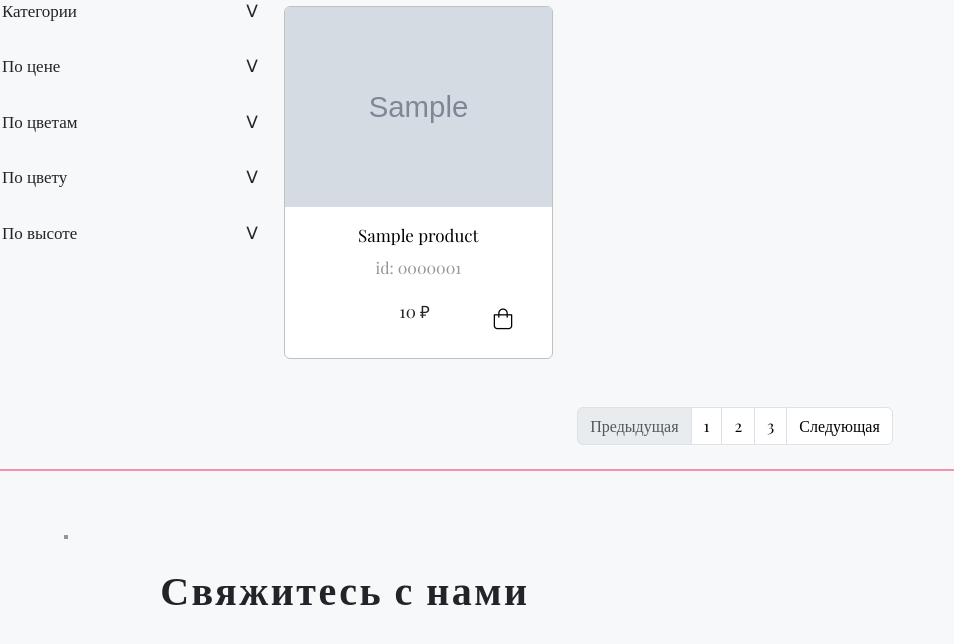
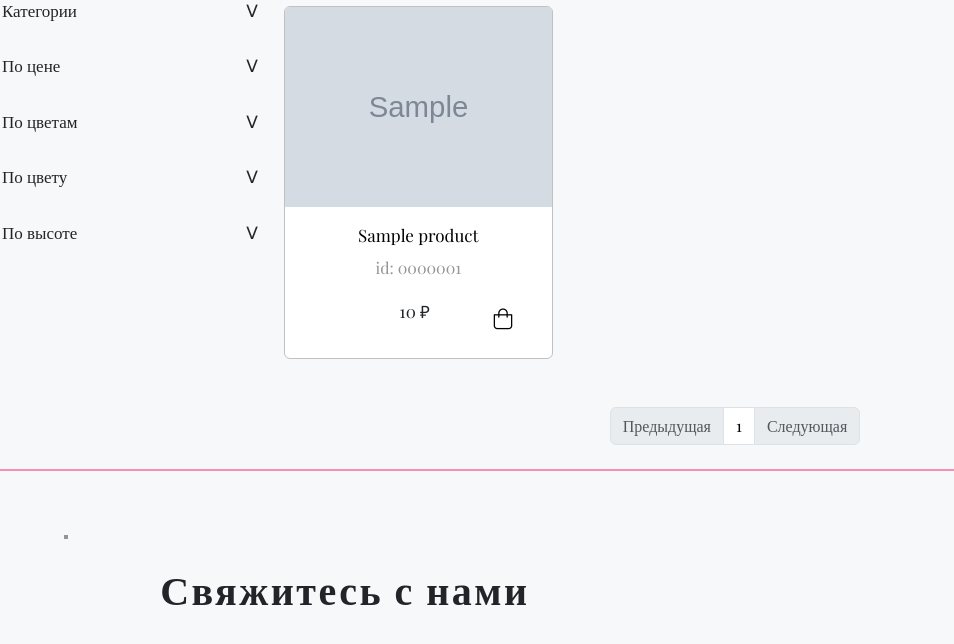
Before and after one commit to ysvvi/app1, a Django app: page /catalog/all/ in a window 1280 px wide. Shown: the part 221-865 px from the top of the page, without its empty margins (0-954 px from the left). Run offline with Django 4.2, Linux system fonts and the light colour scheme; tables that the repository leaves empty hold one stand-in row (values such as "Sample post"); grey boxes marked "Sample" are stand-in pictures; parts of the project's set-up code (start-up, migrations or seed data) failed here and were passed over; some libraries are stand-ins or nearby versions; some web fonts are replaced.

Commit message:
second pagination option - get params

```diff
--- a/goods/templates/goods/catalog.html
+++ b/goods/templates/goods/catalog.html
@@ -234,15 +234,27 @@
             <nav aria-label="Page navigation example">
                 <ul class="pagination justify-content-center my-4">
                     <div class="custom-shadow d-flex">
-                        <li class="page-item disabled">
-                          <a class="page-link">Предыдущая</a>
+
+                        <li class="page-item {% if not goods.has_previous %} disabled {% endif %}">
+                          <a class="page-link" href="{% if goods.has_previous %}?page={{goods.previous_page_number}}{% else %}
+                          #
+                          {% endif %}">Предыдущая</a>
                         </li>
-                        <li class="page-item"><a class="page-link" href="#">1</a></li>
-                        <li class="page-item"><a class="page-link" href="#">2</a></li>
-                        <li class="page-item"><a class="page-link" href="#">3</a></li>
+
+                        {% for page in goods.paginator.page_range %}
+                        {% if page >= goods.number|add:-2 and page <= goods.number|add:2 %}
                         <li class="page-item">
-                          <a class="page-link" href="#">Следующая</a>
-                        </li>
+                                <a class="page-link" href="?page={{page}}">{{page}}</a>
+                            </li>
+                        {% endif %}
+                        {% endfor %}
+
+
+                        <li class="page-item {% if not goods.has_next %} disabled {% endif %}">
+                            <a class="page-link" href="{% if goods.has_next %}?page={{goods.next_page_number}}{% else %}
+                            #
+                            {% endif %}">Следующая</a>
+                          </li>
                     </div>
                 </ul>
             </nav>
--- a/goods/views.py
+++ b/goods/views.py
@@ -1,21 +1,29 @@
-from django.shortcuts import render
-from django.http import HttpResponse
-from django.template import context
-from goods.models import Categories, Products
+from django.shortcuts import get_list_or_404, render
+from goods.models import  Products
+from django.core.paginator import Paginator
+
+
 
 def catalog(request, category_slug):
+
+    page = request.GET.get('page', 1)
 
     if category_slug == 'all':
         goods = Products.objects.all()
     else:
-        goods = Products.objects.filter(category__slug=category_slug)
+        goods = get_list_or_404(Products.objects.filter(category__slug=category_slug))
 
+    paginator = Paginator(goods, 3)
+    carrent_page = paginator.page(int(page))
 
     context = {
         'title': 'Каталог – Lilu',
-        'goods': goods,
+        'goods': carrent_page,
+        "slug_url": category_slug,
     }
     return render(request, 'goods/catalog.html', context)
+
+
 
 def product(request, product_slug):
 
--- a/static/deps/css/catalog.css
+++ b/static/deps/css/catalog.css
@@ -76,6 +76,7 @@
     position: absolute;
   }
   .filter-container {
+    background-color: #f7f8f9;
     font-family: "Playfair Display", serif;
     margin-left: -30%;
     width: 300px;
```
